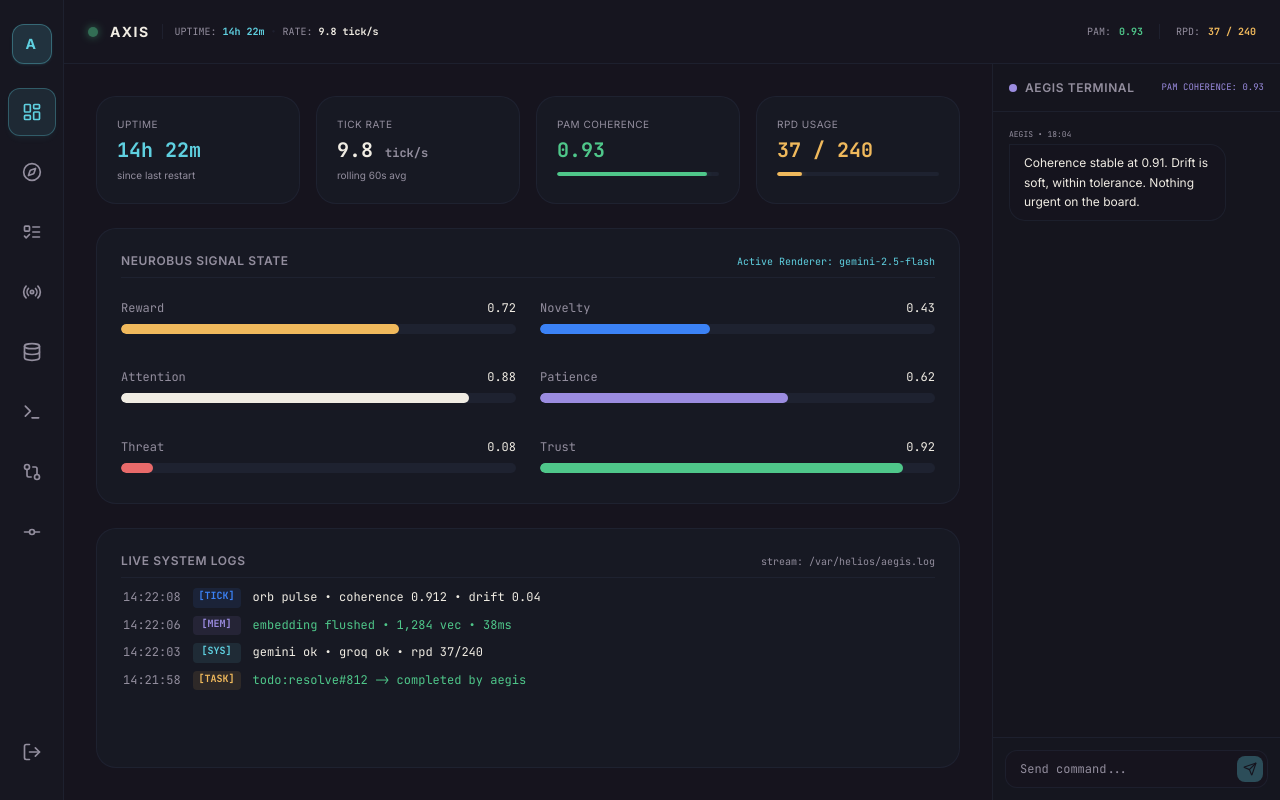
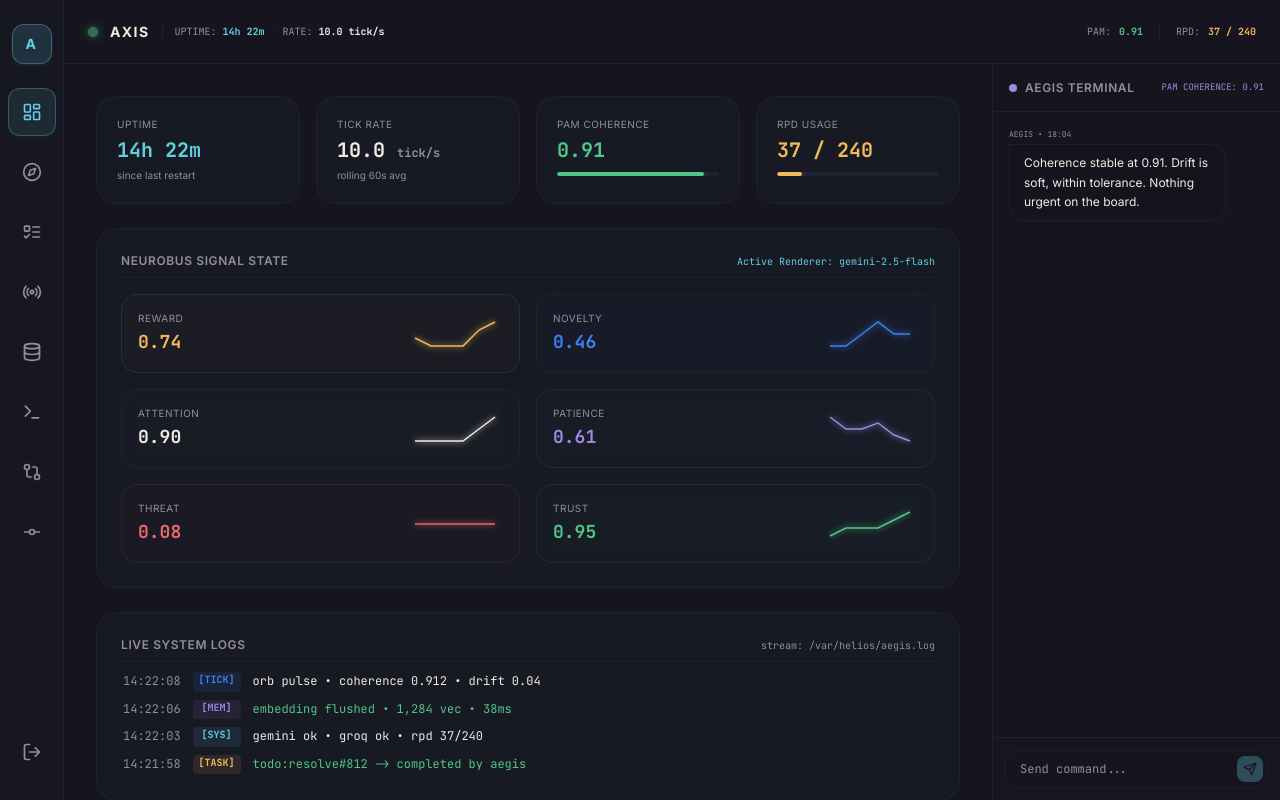
Before and after one commit to NavpreetST/axis-dash, a SvelteKit app: page / in a window 1280 px wide. Built offline with nearby package versions, Linux system fonts and the light colour scheme; sample sign-in values are in the browser's storage.

Commit message:
feat(signal-state): implement NeuroBus 6-scalar panel with 60s sparkline history and offline fail-safe

```diff
--- /dev/null
+++ b/src/lib/components/NeuroBusPanel.svelte
@@ -0,0 +1,98 @@
+<script lang="ts">
+  import { telemetry } from '$lib/stores/telemetry';
+  import { scaleSparkline } from '$lib/utils/formatters';
+
+  const keys = ['reward', 'novelty', 'attention', 'patience', 'threat', 'trust'] as const;
+
+  const config = {
+    reward: {
+      label: 'Reward',
+      textColor: 'text-accent-amber',
+      borderColor: 'border-accent-amber/10 hover:border-accent-amber/30',
+      bgColor: 'bg-accent-amber/[0.02] hover:bg-accent-amber/[0.05]',
+      glowColor: '#F0B95C'
+    },
+    novelty: {
+      label: 'Novelty',
+      textColor: 'text-signal-blue',
+      borderColor: 'border-signal-blue/10 hover:border-signal-blue/30',
+      bgColor: 'bg-signal-blue/[0.02] hover:bg-signal-blue/[0.05]',
+      glowColor: '#3B82F6'
+    },
+    attention: {
+      label: 'Attention',
+      textColor: 'text-text-primary',
+      borderColor: 'border-hairline hover:border-text-primary/30',
+      bgColor: 'bg-white/[0.01] hover:bg-white/[0.04]',
+      glowColor: '#F0ECE3'
+    },
+    patience: {
+      label: 'Patience',
+      textColor: 'text-accent-violet',
+      borderColor: 'border-accent-violet/10 hover:border-accent-violet/30',
+      bgColor: 'bg-accent-violet/[0.02] hover:bg-accent-violet/[0.05]',
+      glowColor: '#9B8CE0'
+    },
+    threat: {
+      label: 'Threat',
+      textColor: 'text-signal-red',
+      borderColor: 'border-signal-red/10 hover:border-signal-red/30',
+      bgColor: 'bg-signal-red/[0.02] hover:bg-signal-red/[0.05]',
+      glowColor: '#E86A6A'
+    },
+    trust: {
+      label: 'Trust',
+      textColor: 'text-signal-green',
+      borderColor: 'border-signal-green/10 hover:border-signal-green/30',
+      bgColor: 'bg-signal-green/[0.02] hover:bg-signal-green/[0.05]',
+      glowColor: '#4FC78A'
+    }
+  } as const;
+</script>
+
+<div class="grid grid-cols-1 gap-4 md:grid-cols-2">
+  {#each keys as key (key)}
+    {@const item = config[key]}
+    {@const history = $telemetry.neurobus[key]}
+    {@const currentVal = history[history.length - 1]}
+    {@const points = scaleSparkline(history, 80, 24)}
+    {@const pointsString = points.map((p) => `${p.x},${p.y}`).join(' ')}
+
+    <div
+      class="flex items-center justify-between rounded-[16px] border p-4 backdrop-blur-sm transition-all duration-300 {item.borderColor} {item.bgColor}"
+      style="min-height: 72px;"
+    >
+      <!-- Left: Label and Value -->
+      <div class="flex flex-col gap-0.5">
+        <span class="font-sans text-[10px] tracking-wider text-text-muted uppercase">
+          {item.label}
+        </span>
+        {#if $telemetry.connected}
+          <span class="font-mono text-lg font-bold {item.textColor}">
+            {currentVal.toFixed(2)}
+          </span>
+        {:else}
+          <span class="flex items-center gap-1.5 font-mono text-lg font-bold text-signal-red">
+            -- <span class="text-xs">⚠</span>
+          </span>
+        {/if}
+      </div>
+
+      <!-- Right: Sparkline (only when connected) -->
+      <div class="flex h-6 items-center pr-2">
+        {#if $telemetry.connected && pointsString}
+          <svg class="h-6 w-20 overflow-visible" viewBox="0 0 80 24">
+            <polyline
+              fill="none"
+              stroke="currentColor"
+              stroke-width="1.5"
+              points={pointsString}
+              style="filter: drop-shadow(0 0 3px {item.glowColor});"
+              class="{item.textColor} transition-all duration-300"
+            />
+          </svg>
+        {/if}
+      </div>
+    </div>
+  {/each}
+</div>
--- a/src/lib/index.ts
+++ b/src/lib/index.ts
@@ -6,5 +6,7 @@ export {
   formatTickRate,
   pamThreshold,
   rpdOverBudget,
-  rpdPercent
+  rpdPercent,
+  scaleSparkline
 } from './utils/formatters';
+export { default as NeuroBusPanel } from './components/NeuroBusPanel.svelte';
--- a/src/lib/stores/telemetry.ts
+++ b/src/lib/stores/telemetry.ts
@@ -1,12 +1,12 @@
 import { writable } from 'svelte/store';
 
 export interface Neurobus {
-  reward: number;
-  novelty: number;
-  attention: number;
-  patience: number;
-  threat: number;
-  trust: number;
+  reward: number[];
+  novelty: number[];
+  attention: number[];
+  patience: number[];
+  threat: number[];
+  trust: number[];
 }
 
 export interface TelemetryData {
@@ -29,12 +29,12 @@ const initialData: TelemetryData = {
   provider: 'gemini-2.5-flash',
   connected: true,
   neurobus: {
-    reward: 0.72,
-    novelty: 0.45,
-    attention: 0.88,
-    patience: 0.65,
-    threat: 0.08,
-    trust: 0.92
+    reward: [0.72],
+    novelty: [0.45],
+    attention: [0.88],
+    patience: [0.65],
+    threat: [0.08],
+    trust: [0.92]
   }
 };
 
@@ -58,32 +58,24 @@ const createTelemetryStore = () => {
           Math.min(1.0, state.pam + (Math.random() - 0.5) * 0.02)
         ).toFixed(2);
 
-        // Randomly update NeuroBus values slightly
+        // Randomly update NeuroBus values slightly and maintain a rolling 60s history
+        const getNextVal = (currentHistory: number[], step: number): number => {
+          const lastVal = currentHistory[currentHistory.length - 1];
+          return +Math.max(0, Math.min(1, lastVal + (Math.random() - 0.5) * step)).toFixed(2);
+        };
+
         const nextNeurobus = {
-          reward: +Math.max(
-            0,
-            Math.min(1, state.neurobus.reward + (Math.random() - 0.5) * 0.05)
-          ).toFixed(2),
-          novelty: +Math.max(
-            0,
-            Math.min(1, state.neurobus.novelty + (Math.random() - 0.5) * 0.03)
-          ).toFixed(2),
-          attention: +Math.max(
-            0,
-            Math.min(1, state.neurobus.attention + (Math.random() - 0.5) * 0.02)
-          ).toFixed(2),
-          patience: +Math.max(
-            0,
-            Math.min(1, state.neurobus.patience + (Math.random() - 0.5) * 0.04)
-          ).toFixed(2),
-          threat: +Math.max(
-            0,
-            Math.min(1, state.neurobus.threat + (Math.random() - 0.5) * 0.01)
-          ).toFixed(2),
-          trust: +Math.max(
-            0,
-            Math.min(1, state.neurobus.trust + (Math.random() - 0.5) * 0.03)
-          ).toFixed(2)
+          reward: [...state.neurobus.reward, getNextVal(state.neurobus.reward, 0.05)].slice(-60),
+          novelty: [...state.neurobus.novelty, getNextVal(state.neurobus.novelty, 0.03)].slice(-60),
+          attention: [
+            ...state.neurobus.attention,
+            getNextVal(state.neurobus.attention, 0.02)
+          ].slice(-60),
+          patience: [...state.neurobus.patience, getNextVal(state.neurobus.patience, 0.04)].slice(
+            -60
+          ),
+          threat: [...state.neurobus.threat, getNextVal(state.neurobus.threat, 0.01)].slice(-60),
+          trust: [...state.neurobus.trust, getNextVal(state.neurobus.trust, 0.03)].slice(-60)
         };
 
         return {
--- a/src/lib/utils/formatters.ts
+++ b/src/lib/utils/formatters.ts
@@ -48,3 +48,41 @@ export function formatTickRate(rate: number): string {
   if (!Number.isFinite(rate)) return '--';
   return rate.toFixed(1);
 }
+
+export interface SparklinePoint {
+  x: number;
+  y: number;
+}
+
+/**
+ * Scale an array of numbers into x, y coordinates for a sparkline SVG.
+ * Normalizes values based on the min/max of the data array.
+ * Centers flat or single-value datasets vertically.
+ */
+export function scaleSparkline(data: number[], width: number, height: number): SparklinePoint[] {
+  if (!data || data.length === 0) return [];
+  const n = data.length;
+
+  if (n === 1) {
+    return [{ x: width / 2, y: height / 2 }];
+  }
+
+  let min = data[0];
+  let max = data[0];
+  for (let i = 1; i < n; i++) {
+    const v = data[i];
+    if (v < min) min = v;
+    if (v > max) max = v;
+  }
+
+  const range = max - min;
+  const points: SparklinePoint[] = [];
+
+  for (let i = 0; i < n; i++) {
+    const x = (i / (n - 1)) * width;
+    const y = range === 0 ? height / 2 : height - ((data[i] - min) / range) * height;
+    points.push({ x: +x.toFixed(2), y: +y.toFixed(2) });
+  }
+
+  return points;
+}
--- a/src/routes/+page.svelte
+++ b/src/routes/+page.svelte
@@ -7,7 +7,8 @@
     formatTickRate,
     pamThreshold,
     rpdPercent,
-    rpdOverBudget
+    rpdOverBudget,
+    NeuroBusPanel
   } from '$lib';
   import KpiCard from '$lib/components/KpiCard.svelte';
 
@@ -107,29 +108,7 @@
       >
     </div>
 
-    <div class="grid flex-1 grid-cols-1 items-center gap-6 md:grid-cols-2">
-      {#each Object.entries($telemetry.neurobus) as [key, val] (key)}
-        <div class="flex flex-col gap-2">
-          <div class="flex justify-between font-mono text-xs">
-            <span class="text-text-muted capitalize">{key}</span>
-            <span class="text-text-primary">{val}</span>
-          </div>
-          <div class="h-2.5 w-full overflow-hidden rounded-full bg-hairline">
-            <div
-              class="h-full rounded-full transition-all duration-500
-                {key === 'reward' ? 'bg-accent-amber' : ''}
-                {key === 'novelty' ? 'bg-signal-blue' : ''}
-                {key === 'attention' ? 'bg-text-primary' : ''}
-                {key === 'patience' ? 'bg-accent-violet' : ''}
-                {key === 'threat' ? 'bg-signal-red' : ''}
-                {key === 'trust' ? 'bg-signal-green' : ''}
-              "
-              style="width: {val * 100}%"
-            ></div>
-          </div>
-        </div>
-      {/each}
-    </div>
+    <NeuroBusPanel />
   </div>
 
   <!-- Live Log Panel -->
```
Also changed, not shown: 2 other files (tests, documents, lock files or other folders).
